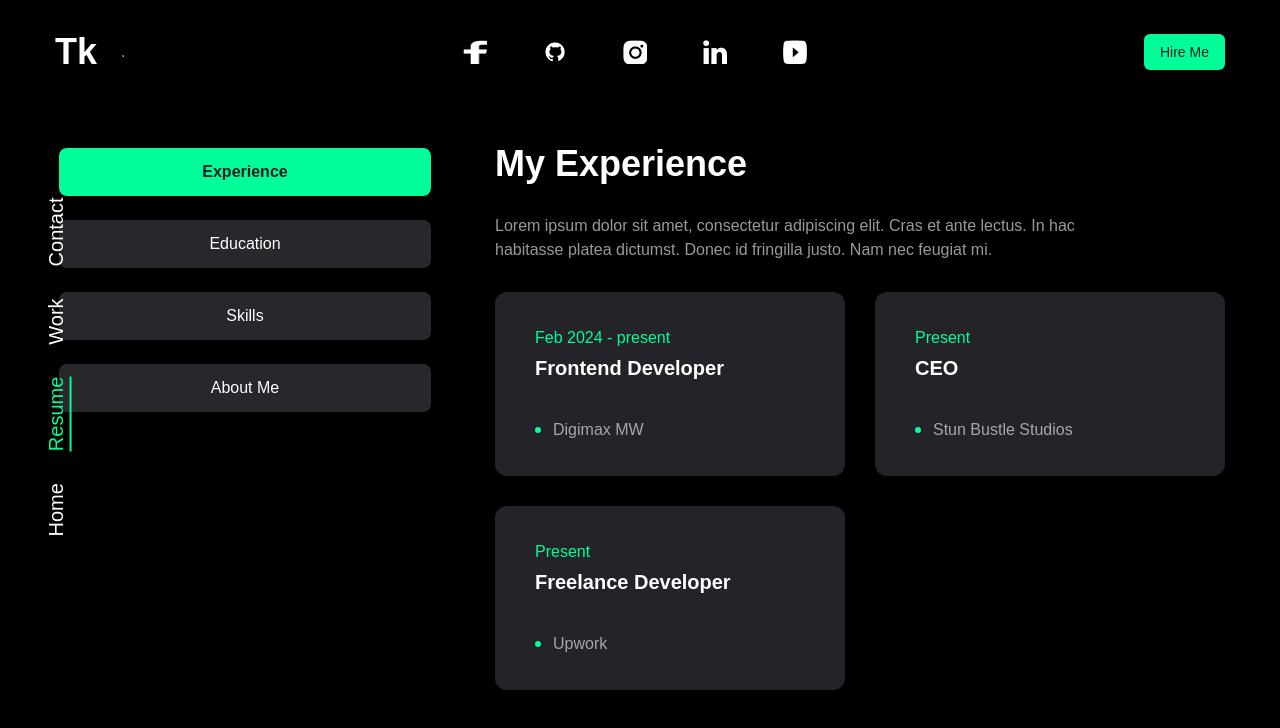
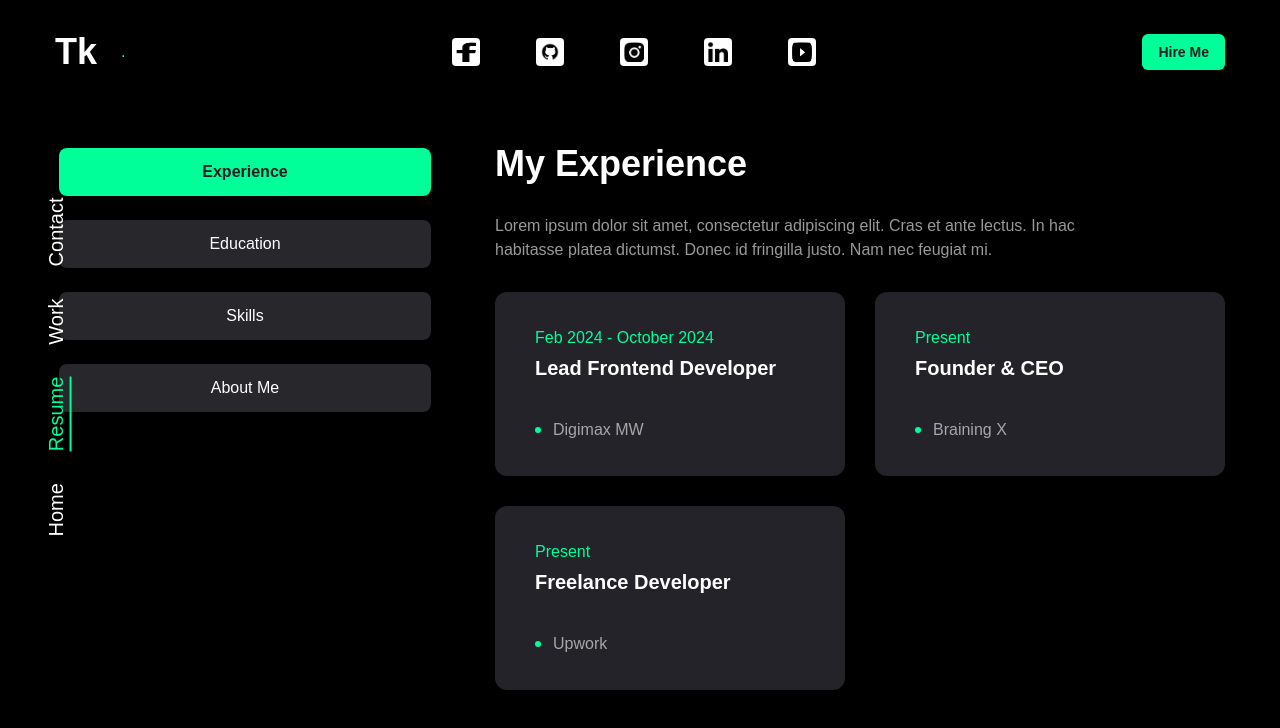
Before and after one commit to Tony-kan/portfolio_v3, a Next.js app: page /resume in a window 1280 px wide. Shown: the top 728 px of the page. Built offline with nearby package versions, Linux system fonts and the light colour scheme.

Commit message:
modified the header and main page content alignment

```diff
--- a/app/page.tsx
+++ b/app/page.tsx
@@ -16,7 +16,7 @@ export default function Home() {
       className="min-h-[60vh] flex items-center justify-center gap-6 py-12 xl:py-0"
     >
       <div className="container mx-auto">
-        <div className="flex flex-col items-center justify-center mt-24 gap-4">
+        <div className="flex flex-col items-center justify-center mt-40 gap-4">
           <h1 className="text-white font-extrabold text-5xl text-center capitalize">
             a passionate Full-Stack Developer ,
           </h1>
--- a/components/Header.tsx
+++ b/components/Header.tsx
@@ -32,14 +32,16 @@ function Header() {
               <Link
                 href={link.link}
                 key={index}
-                className="text-2xl hover:text-accent transition-all"
+                className="text-2xl hover:text-accent hover:bg-ho transition-all"
               >
-                <Image
-                  className="filter invert size-6  hover:text-accent"
-                  src={link.icon}
-                  alt={link.name}
-                  objectFit="contain"
-                />
+                <div className="bg-white hover:bg-accent-hover size-7 flex items-center justify-center rounded-sm">
+                  <Image
+                    className="size-5"
+                    src={link.icon}
+                    alt={link.name}
+                    objectFit="contain"
+                  />
+                </div>
               </Link>
             );
           })}
@@ -47,7 +49,7 @@ function Header() {
 
         <div className="hidden xl:flex items-center gap-8">
           <Link href="/contact">
-            <Button>Hire Me</Button>
+            <Button className="font-extrabold">Hire Me</Button>
           </Link>
         </div>
 
--- a/lib/data.ts
+++ b/lib/data.ts
@@ -45,12 +45,12 @@ export const experience = {
   items: [
     {
       company: "Digimax MW",
-      position: "Frontend Developer",
-      duration: "Feb 2024  - present",
+      position: "Lead Frontend Developer",
+      duration: "Feb 2024  - October 2024",
     },
     {
-      company: "Stun Bustle Studios",
-      position: "CEO",
+      company: "Braining X",
+      position: "Founder & CEO",
       duration: "Present",
     },
     {
```
